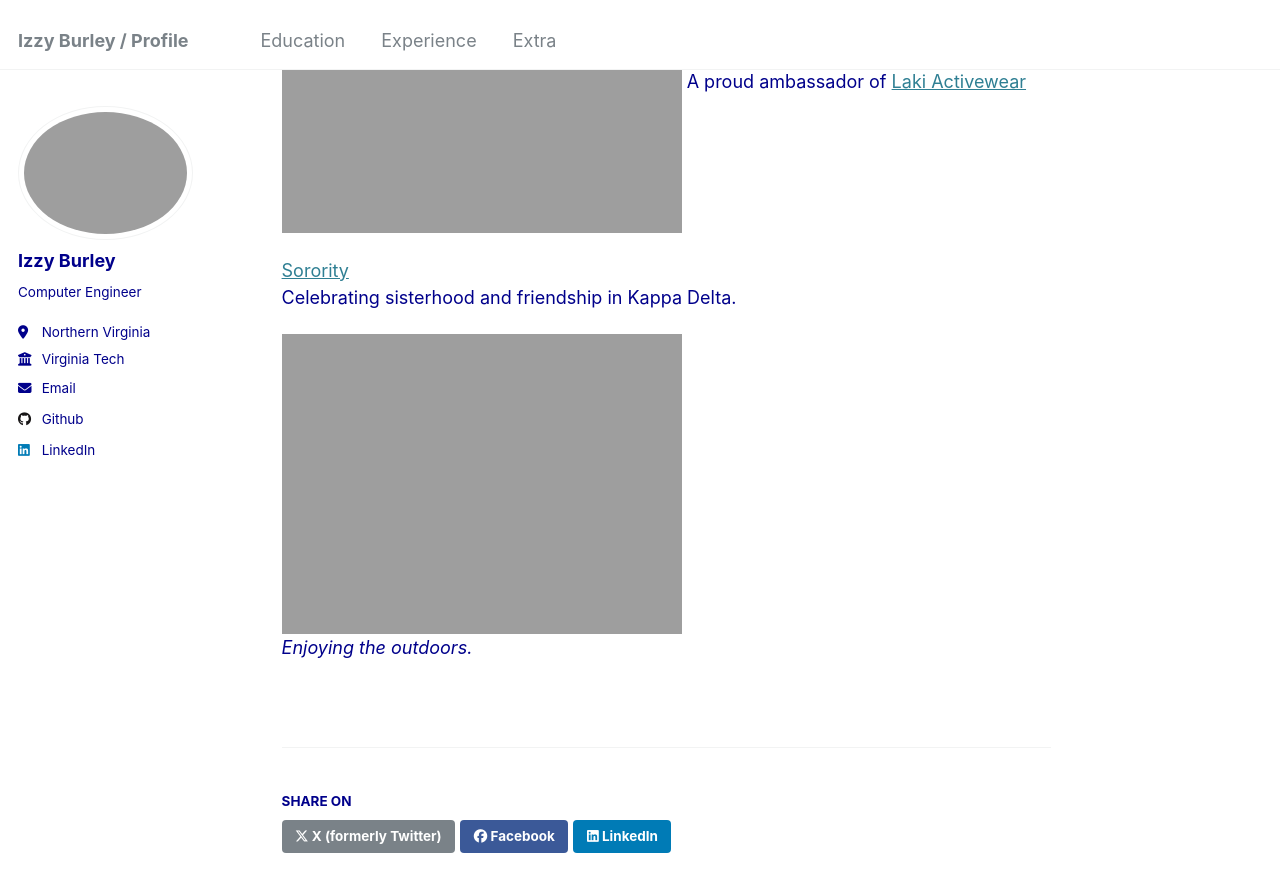
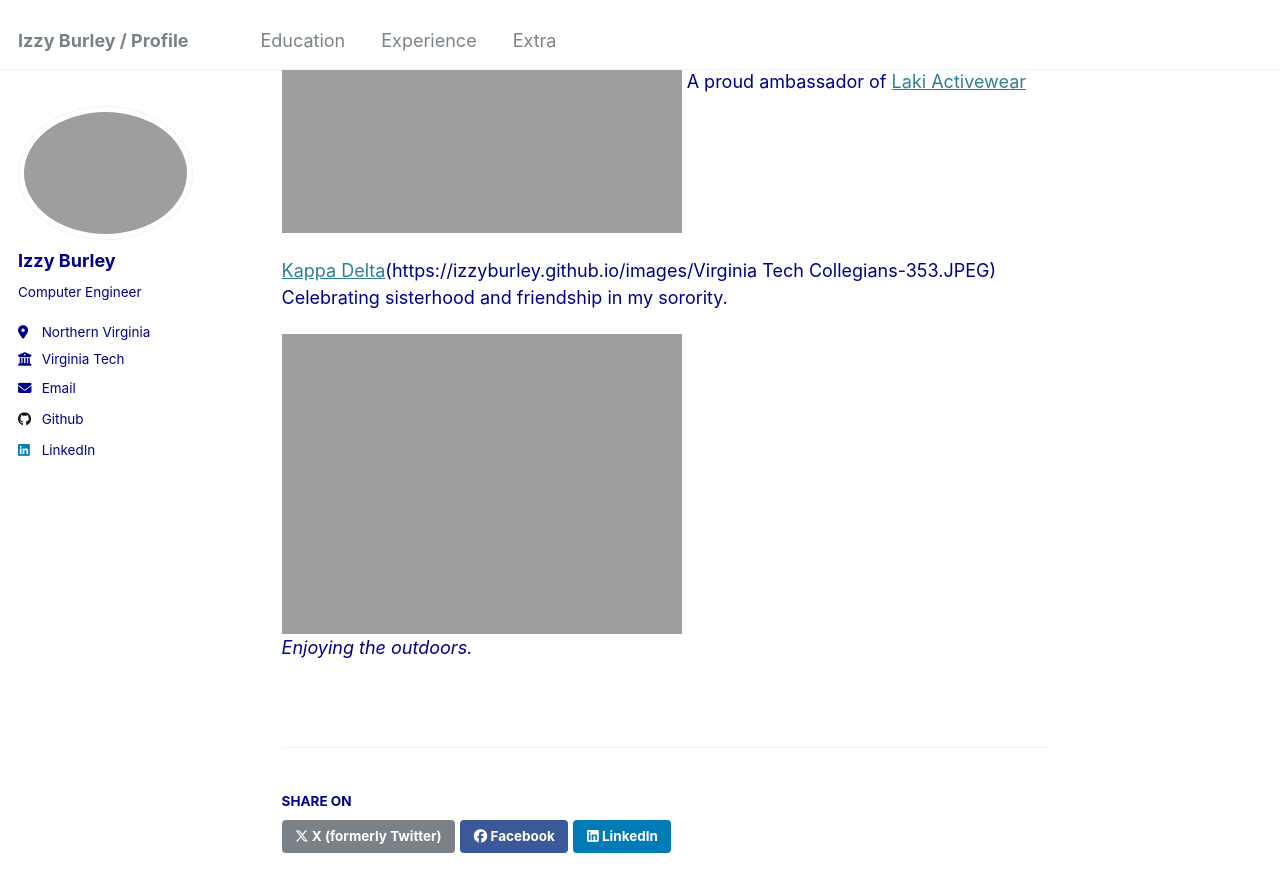
Before and after one commit to izzyburley/izzyburley.github.io, a Jekyll site: the page built from _teaching/Extras.md, in a window 1280 px wide and 900 px high, scrolled down 1027 px. Shown: the top 892 px of the window. Built offline with Jekyll 4.4.1, drawn with Linux system fonts in a browser that asks for light colours.

Commit message:
Update Extras.md

```diff
--- a/_teaching/Extras.md
+++ b/_teaching/Extras.md
@@ -21,8 +21,8 @@
 ![Gym](https://izzyburley.github.io/images/IMG_2467.jpg)
 A proud ambassador of [Laki Activewear](https://lakiactive.com/?ref=izzyburley&utm_source=affiliate)
 
-[Sorority](https://vt.kappadelta.org/)
-Celebrating sisterhood and friendship in Kappa Delta.
+[Kappa Delta](https://vt.kappadelta.org/)(https://izzyburley.github.io/images/Virginia Tech Collegians-353.JPEG)
+Celebrating sisterhood and friendship in my sorority.
 
 ![Adventures](https://izzyburley.github.io/images/IMG_1092 (1).jpg)
 *Enjoying the outdoors.*
```
